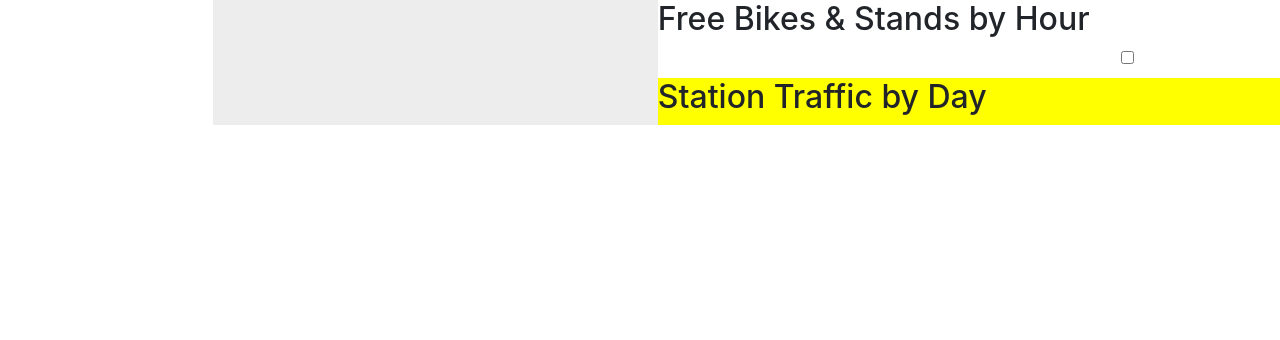
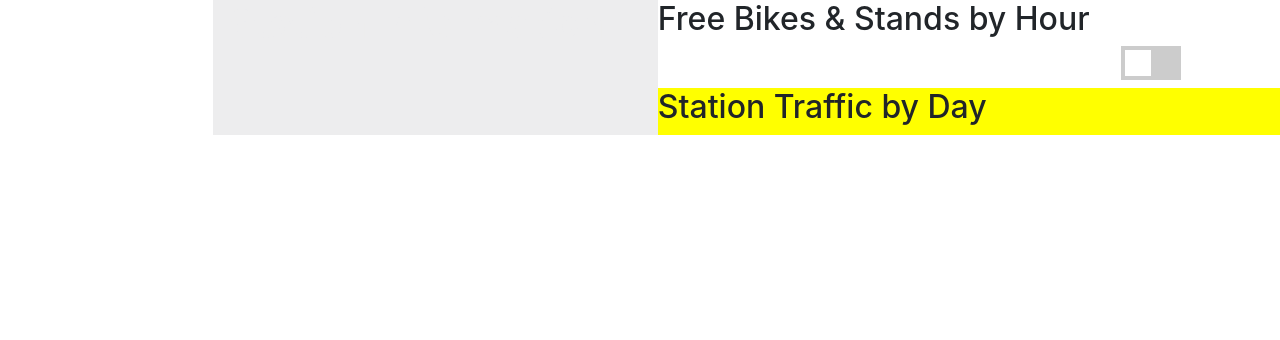
Before and after one commit to LukeB89/T14_GP, a Flask app: template Flask app/templates/info.html in a window 1280 px wide. Shown: the part 82-422 px from the top of the page. Run offline with Flask 2, Linux system fonts and the light colour scheme; the template is opened without the code that fills it, so the values that code supplies are empty; parts of the project's set-up code (start-up, migrations or seed data) failed here and were passed over; some libraries are stand-ins or nearby versions.

Commit message:
update info.html - included placeholder css styling (in html head) for slider button that switches between pre & post quarantine datasets

```diff
--- a/Flask app/templates/info.html
+++ b/Flask app/templates/info.html
@@ -14,6 +14,24 @@
     <script src="https://cdn.jsdelivr.net/npm/popper.js@1.16.0/dist/umd/popper.min.js" integrity="sha384-Q6E9RHvbIyZFJoft+2mJbHaEWldlvI9IOYy5n3zV9zzTtmI3UksdQRVvoxMfooAo" crossorigin="anonymous"></script>
     <script src="https://stackpath.bootstrapcdn.com/bootstrap/4.4.1/js/bootstrap.min.js" integrity="sha384-wfSDF2E50Y2D1uUdj0O3uMBJnjuUD4Ih7YwaYd1iqfktj0Uod8GCExl3Og8ifwB6" crossorigin="anonymous"></script>
     <link rel="stylesheet" style="text/css" href="{{ url_for('static', filename='main.css') }}">
+
+
+    <!-- Placeholder styling for the sliding checkbox which switches between pre & post quarantine dataSets -->
+    <style>
+    .switch {position: relative; display: inline-block; width: 60px; height: 34px;}
+    /* Hide default HTML checkbox */
+    .switch input {opacity: 0; width: 0; height: 0;}
+    /* The slider */
+    .slider {position: absolute; cursor: pointer; top: 0; left: 0; right: 0; bottom: 0; background-color: #ccc; -webkit-transition: .4s; transition: .4s;}
+    .slider:before {position: absolute; content: ""; height: 26px; width: 26px; left: 4px; bottom: 4px; background-color: white; -webkit-transition: .4s; transition: .4s;}
+
+    input:checked + .slider {background-color: #2196F3;}
+
+    input:focus + .slider {box-shadow: 0 0 1px #2196F3;}
+
+    input:checked + .slider:before {-webkit-transform: translateX(26px); -ms-transform: translateX(26px); transform: translateX(26px);}
+    </style>
+
 </head>
 
 <script type="text/javascript">
```
